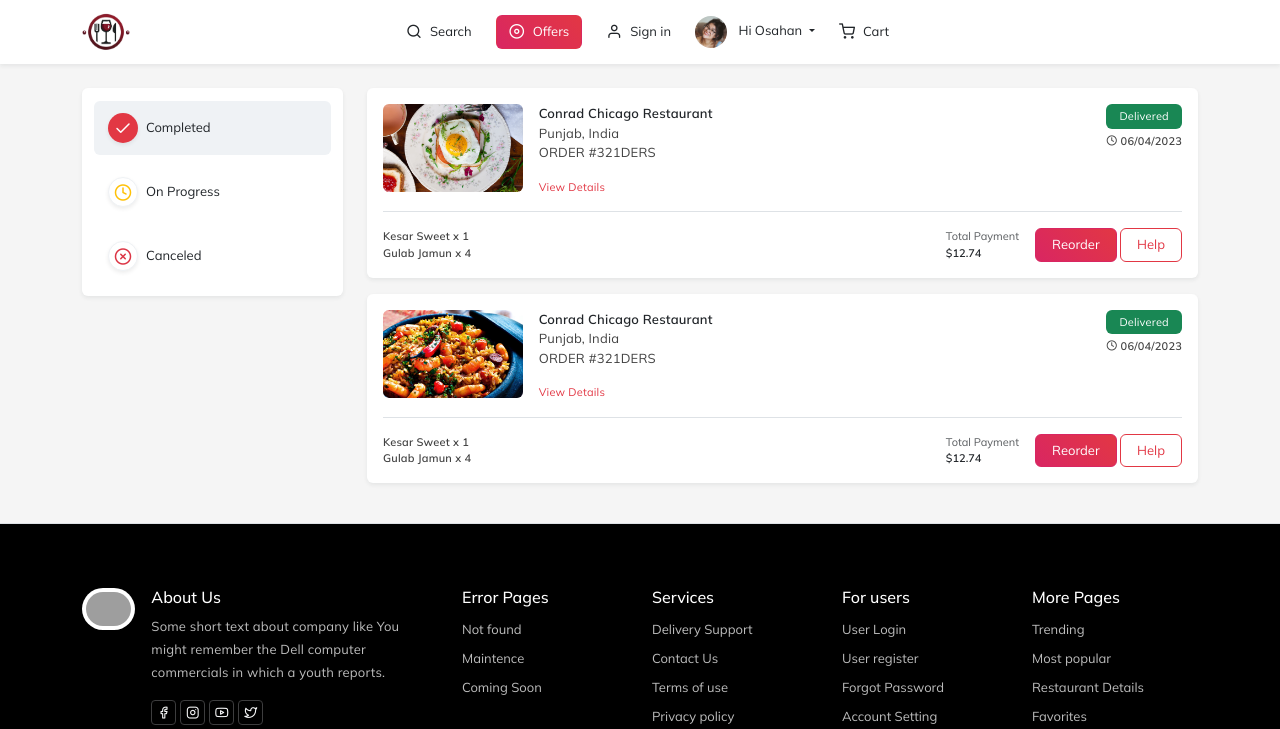
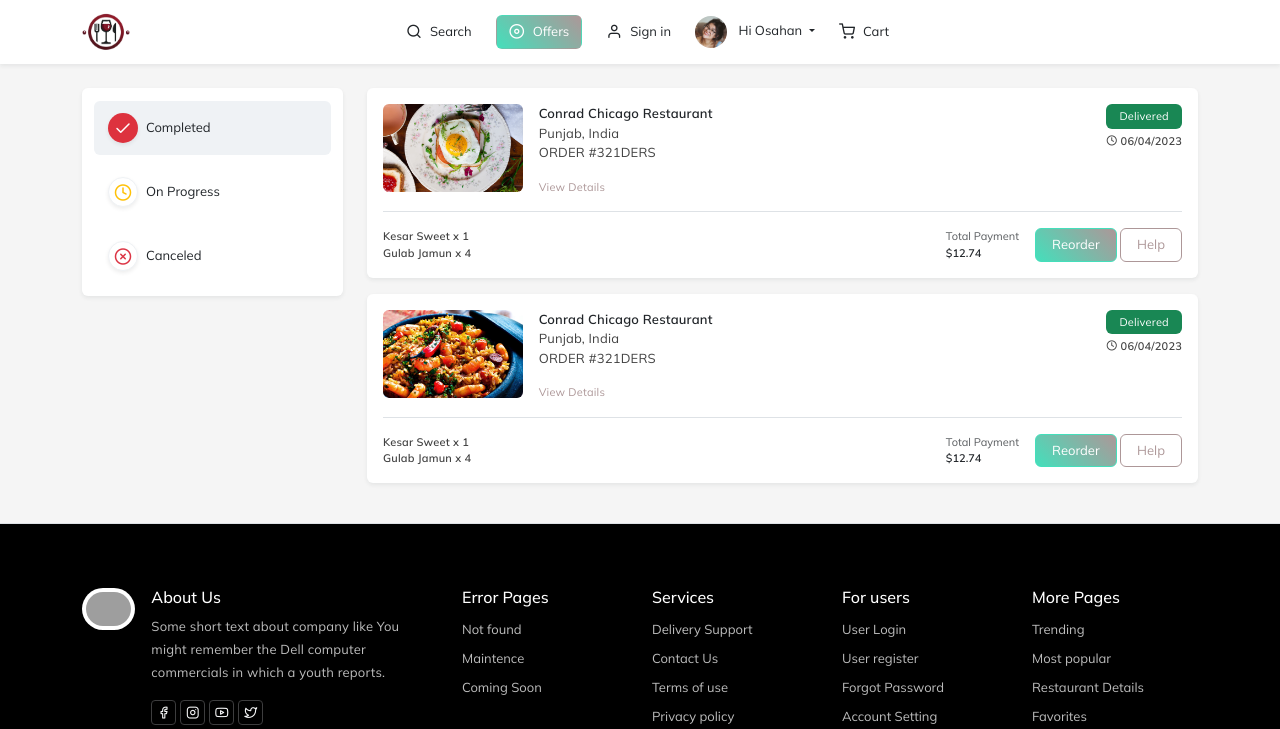
Before and after one commit to PapaYaw-Boampong/ACMS, a PHP site: page /my_order.html in a window 1280 px wide. Shown: the top 729 px of the page. Run offline with PHP 8.4, Linux system fonts and the light colour scheme; some libraries are stand-ins or nearby versions; some web fonts are replaced; grey boxes are pictures that could not be loaded.

Commit message:
color palette update

```diff
--- a/css/style.css
+++ b/css/style.css
@@ -1,4 +1,17 @@
 @import "https://fonts.googleapis.com/css2?family=Mulish:wght@200;300;400;500;600;700;800;900&amp;display=swap";
+
+:root {
+  --c1:#dd323e;
+  --c2: #c2858b;
+  --c3: #44dfbb;
+  --c5: #ad9798;
+  --c4: #35b82c;
+  --c6:#ca1d48;
+  --c7-rating:  #d2b128;
+  --c8-rating-active:  #f5cd25;
+}
+
+
 body {
   font-family: mulish, sans-serif;
   font-size: 13px;
@@ -328,57 +341,49 @@ a {
   height: 50px;
   background: hsla(0, 0%, 53.3%, 0.4);
 }
-.btn-facebook {
-  background: #2b4170;
-  background: -moz-linear-gradient(45deg, #3b5998 0%, #2b4170 100%);
-  background: -webkit-linear-gradient(45deg, #3b5998 0%, #2b4170 100%);
-  background: linear-gradient(45deg, #3b5998 0%, #2b4170 100%);
-  filter: progid:DXImageTransform.Microsoft.gradient(startColorstr='#3b5998',endColorstr='#2b4170',GradientType=1);
-  border-color: #3b5998;
-  color: #fff !important;
-}
+
 .bg-primary {
-  background: #d92662;
-  background: -moz-linear-gradient(45deg, #d92662 0%, #e23744 100%);
-  background: -webkit-linear-gradient(45deg, #d92662 0%, #e23744 100%);
-  background: linear-gradient(45deg, #d92662 0%, #e23744 100%);
+  background: var(--c3);
+  background: -moz-linear-gradient(45deg, var(--c3)0%, var(--c5)100%);
+  background: -webkit-linear-gradient(45deg, var(--c3)0%, var(--c5)100%);
+  background: linear-gradient(45deg, var(--c3)0%, var(--c5)100%);
   filter: progid:DXImageTransform.Microsoft.gradient(startColorstr='#d92662',endColorstr='#e23744',GradientType=1);
 }
 .btn-primary {
-  background: #d92662;
-  background: -moz-linear-gradient(45deg, #d92662 0%, #e23744 100%);
-  background: -webkit-linear-gradient(45deg, #d92662 0%, #e23744 100%);
-  background: linear-gradient(45deg, #d92662 0%, #e23744 100%);
+  background: var(--c3);
+  background: -moz-linear-gradient(45deg, var(--c3)0%, var(--c5)100%);
+  background: -webkit-linear-gradient(45deg, var(--c3)0%, var(--c5)100%);
+  background: linear-gradient(45deg, var(--c3)0%, var(--c5)100%);
   filter: progid:DXImageTransform.Microsoft.gradient(startColorstr='#d92662',endColorstr='#e23744',GradientType=1);
-  border-color: #d92662;
+  border-color: var(--c3);
 }
 .btn-primary:hover {
-  background: #d92662;
-  background: -moz-linear-gradient(-45deg, #d92662 0%, #e23744 100%);
-  background: -webkit-linear-gradient(-45deg, #d92662 0%, #e23744 100%);
-  background: linear-gradient(135deg, #d92662 0%, #e23744 100%);
+  background: var(--c3);
+  background: -moz-linear-gradient(-45deg, var(--c3)0%, var(--c5)100%);
+  background: -webkit-linear-gradient(-45deg, var(--c3)0%, var(--c5)100%);
+  background: linear-gradient(135deg, var(--c3)0%, var(--c5)100%);
   filter: progid:DXImageTransform.Microsoft.gradient(startColorstr='#d92662',endColorstr='#e23744',GradientType=1);
-  border-color: #e23744;
+  border-color: var(--c5);
 }
 .btn-outline-primary {
-  color: #e23744;
-  border-color: #e23744;
+  color: var(--c5);
+  border-color: var(--c5);
 }
 .btn-outline-primary:hover {
   color: #fff;
-  background: #d92662;
-  background: -moz-linear-gradient(-45deg, #d92662 0%, #e23744 100%);
-  background: -webkit-linear-gradient(-45deg, #d92662 0%, #e23744 100%);
-  background: linear-gradient(135deg, #d92662 0%, #e23744 100%);
+  background: var(--c3);
+  background: -moz-linear-gradient(-45deg, var(--c3)0%, var(--c5)100%);
+  background: -webkit-linear-gradient(-45deg, var(--c3)0%, var(--c5)100%);
+  background: linear-gradient(135deg, var(--c3)0%, var(--c5)100%);
   filter: progid:DXImageTransform.Microsoft.gradient(startColorstr='#d92662',endColorstr='#e23744',GradientType=1);
-  border-color: #e23744;
+  border-color: var(--c5);
 }
 .text-primary {
-  color: #e23744 !important;
+  color: var(--c5)!important;
   text-decoration: none !important;
 }
 a {
-  color: #e23744;
+  color: var(--c5);
   text-decoration: none !important;
 }
 p {
```
Also changed, not shown: other parts of css/style.css (+15 -15 lines).
